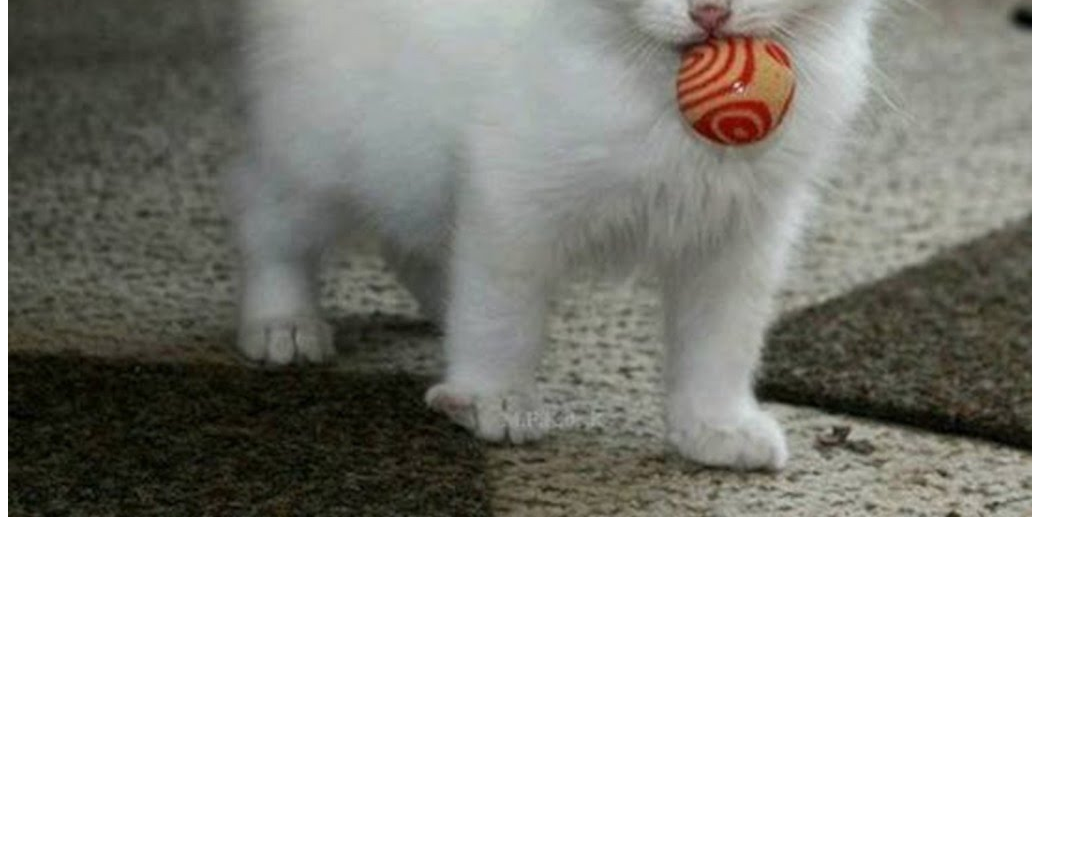
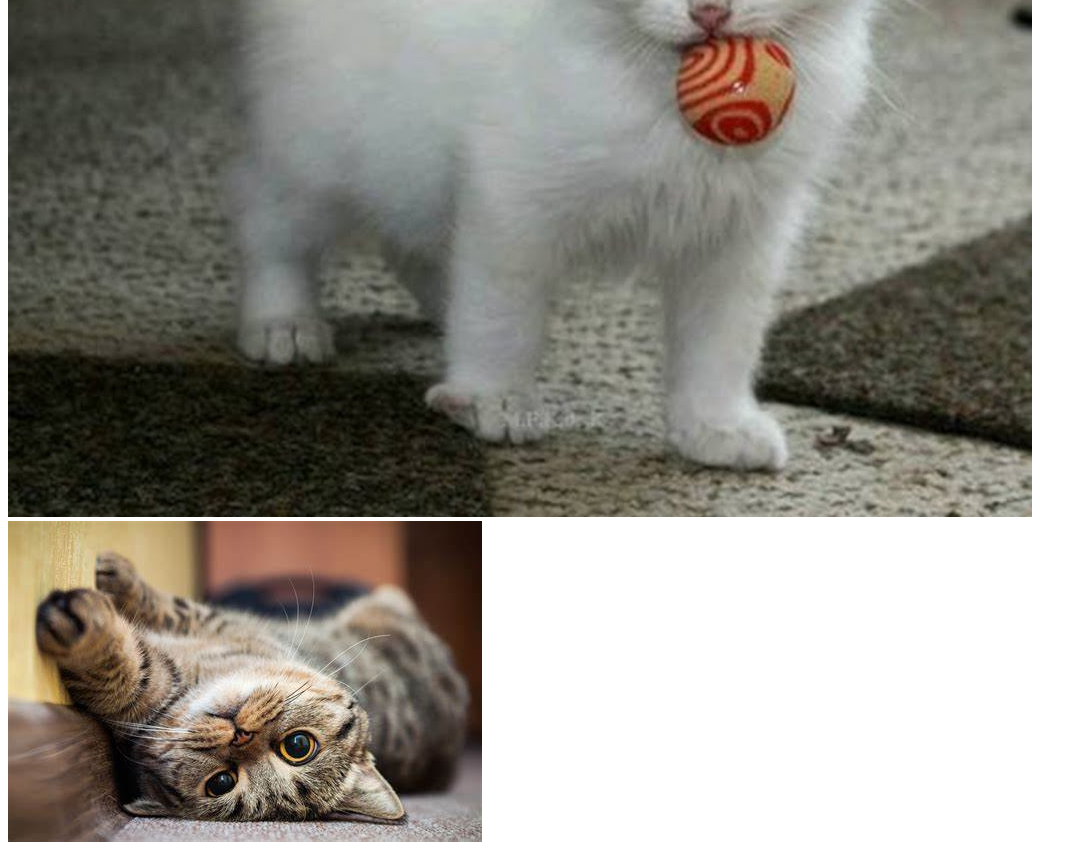
Before and after one commit to VolodymyrBorshchuk/git-practicing, a plain HTML site: page index.html in a window 1280 px wide. Shown: the part 331-1185 px from the top of the page, without its empty margins (0-1087 px from the left). Before the commit the page ends 860 px from the top, so only its background shows below. Drawn offline with Linux system fonts and the light colour scheme.

Commit message:
added new cat

```diff
--- a/index.html
+++ b/index.html
@@ -9,5 +9,6 @@
 <body>
     <H1>Here will be Kitties</H1>
     <img src="./img/R.jpg" alt="Kitties">
+    <img src="./img/OIP.jpg" alt="Kitties">
 </body>
 </html>
```
Also changed, not shown: img/OIP.jpg (added).
